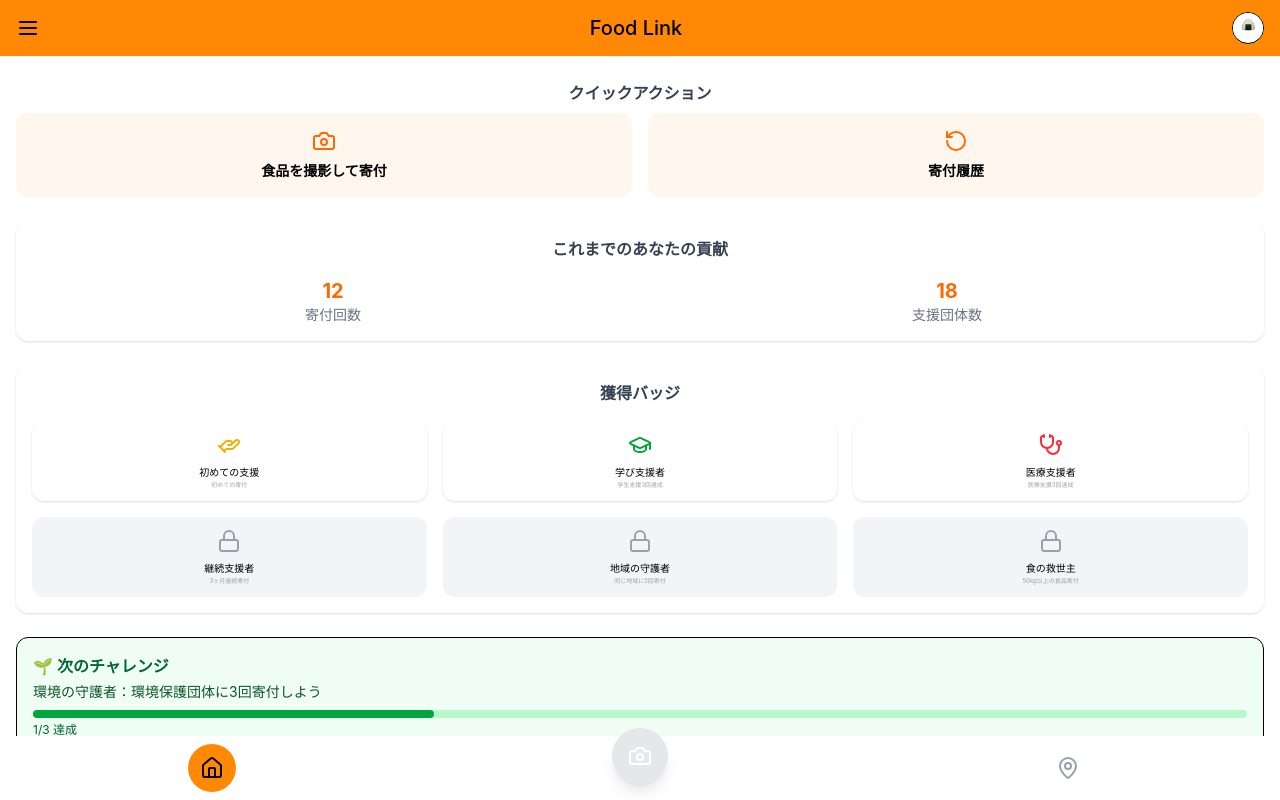
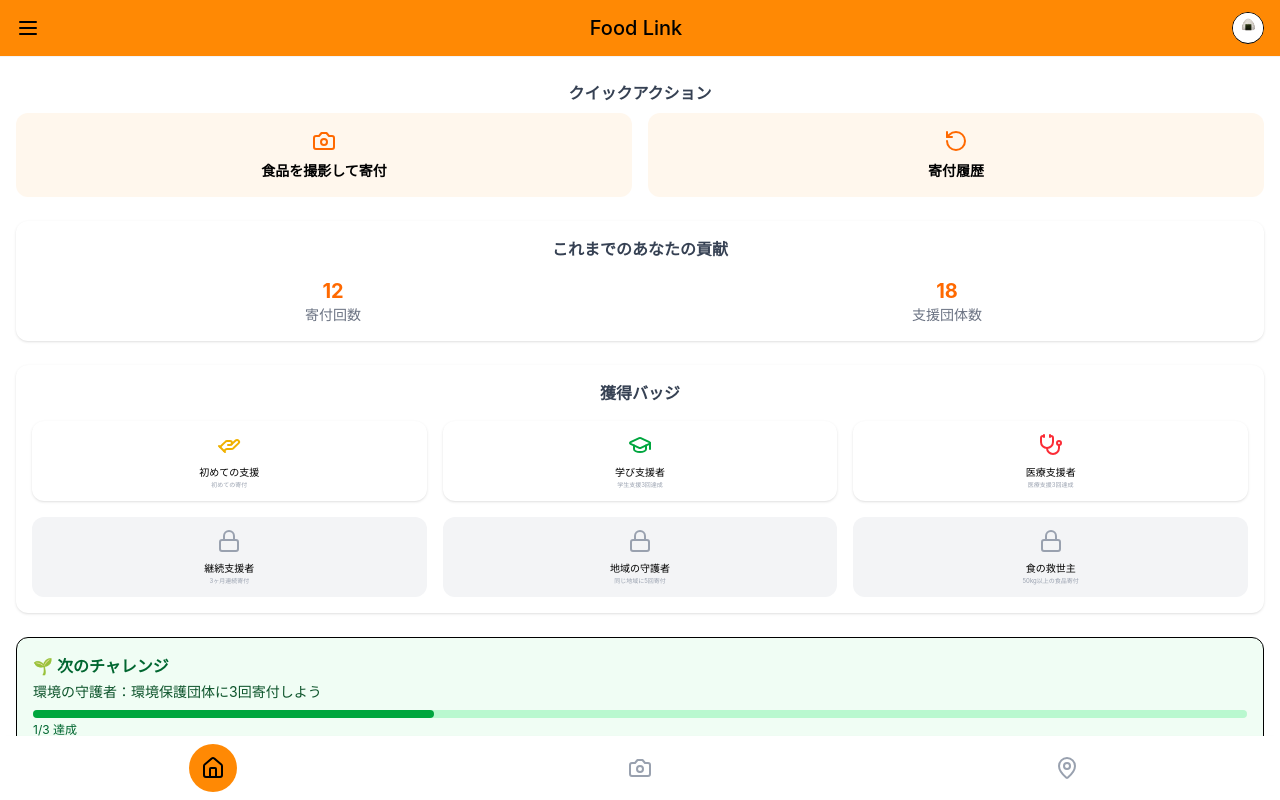
Before and after one commit to RilaKorila/food_link, a Next.js app: page / in a window 1280 px wide. Built offline with nearby package versions, Linux system fonts and the light colour scheme.

Commit message:
SPにおいてBottomNavigationが見切れていたので修正

```diff
--- a/src/components/BottomNavigation.js
+++ b/src/components/BottomNavigation.js
@@ -18,13 +18,6 @@ export default function BottomNavigation({ activeTab }) {
     }`
   }
 
-  const getCameraButtonClass = () => {
-    const isActive = activeTab === "camera"
-    return `w-14 h-14 rounded-full flex items-center justify-center -mt-6 shadow-lg transition-colors duration-200 ${
-      isActive ? "bg-orange-400 text-black" : "bg-gray-200 text-gray-400"
-    }`
-  }
-
   return (
     <footer className="w-full h-16 bg-white shadow-md">
       <div className="flex justify-around items-center h-16">
@@ -37,9 +30,9 @@ export default function BottomNavigation({ activeTab }) {
 
         <button
           onClick={() => navigateTo("/page")}
-          className={getCameraButtonClass()}
+          className={getButtonClass("camera")}
         >
-          <Camera size={iconSize} className="text-white" />
+          <Camera size={iconSize} />
         </button>
 
         <button
```
